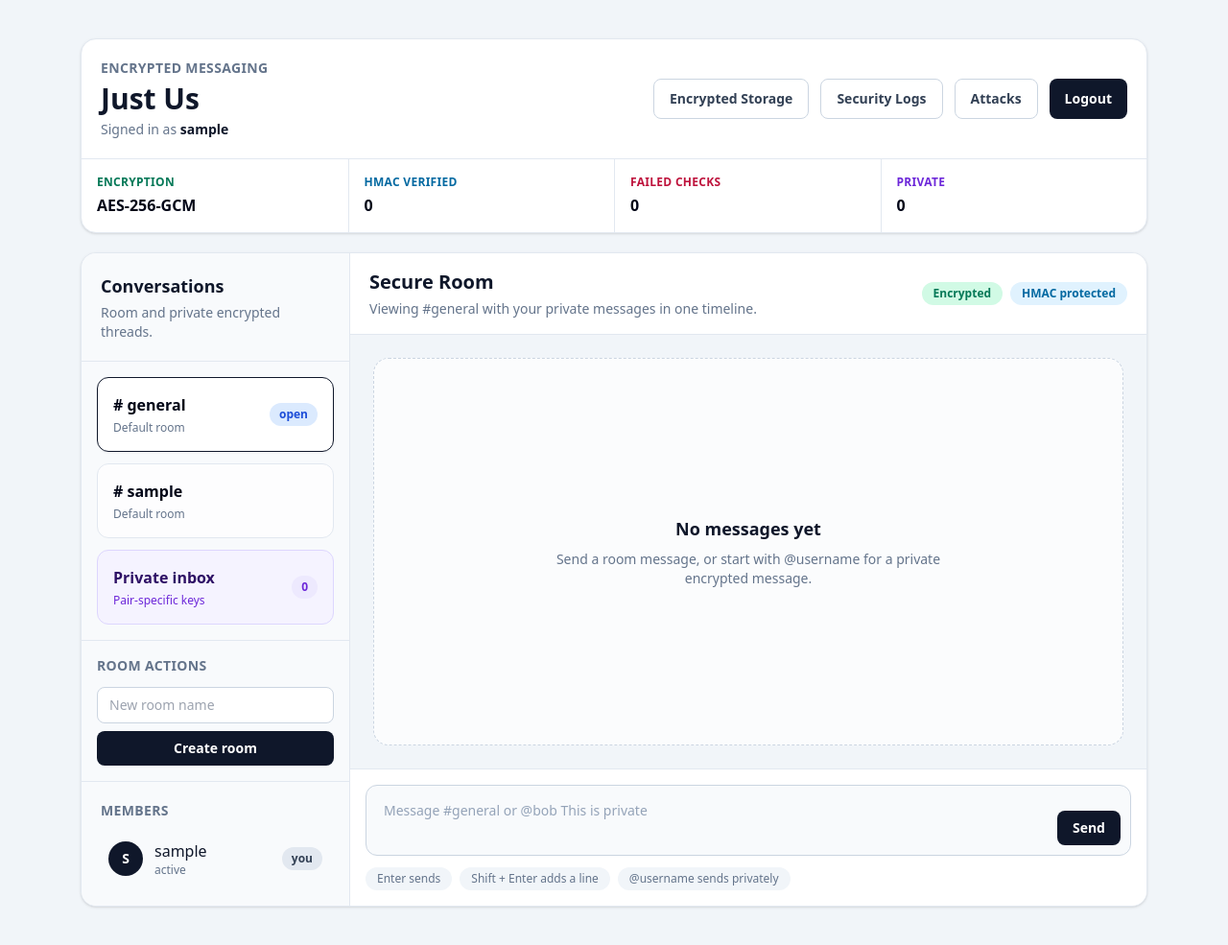
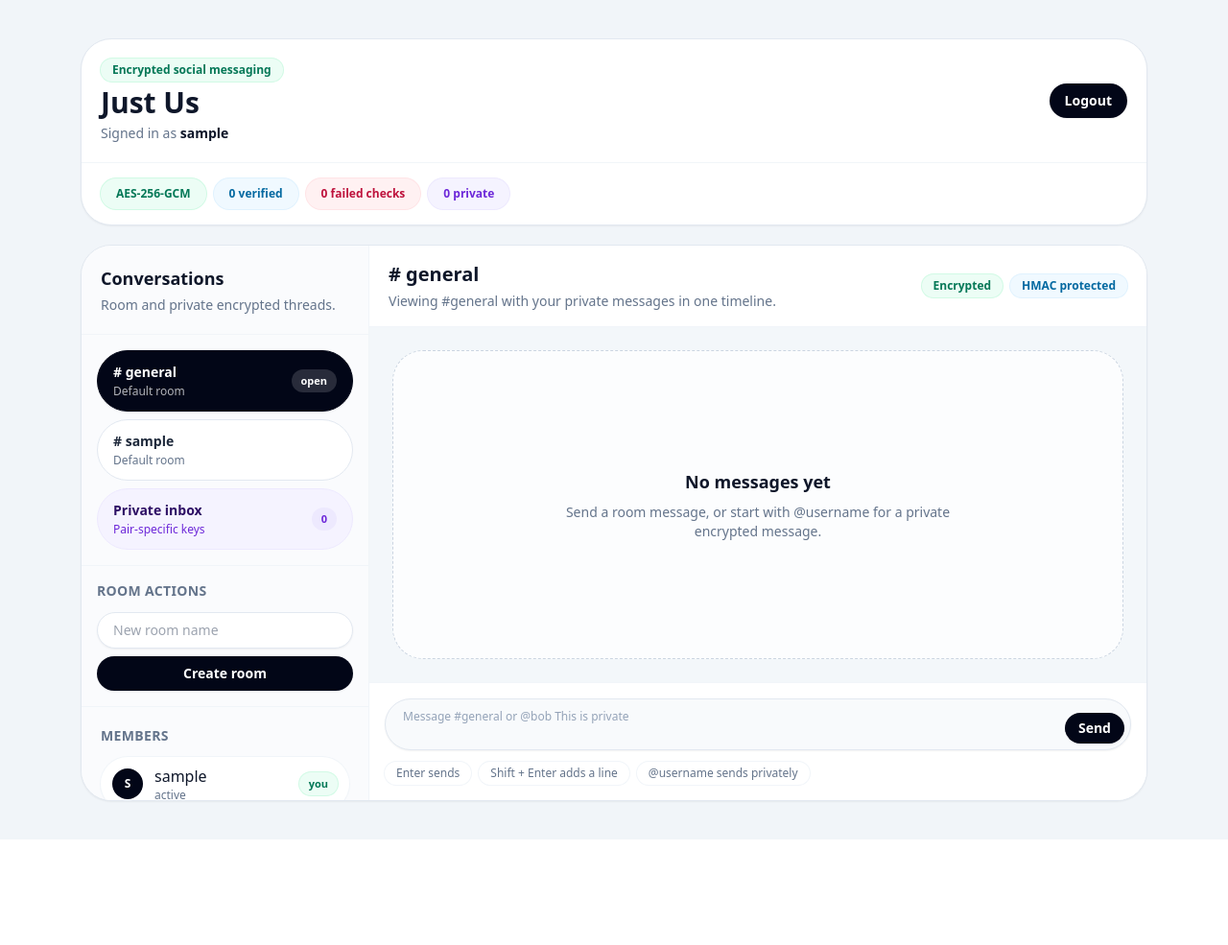
Before and after one commit to CobbyIsWinning/just_us, a FastAPI app: page /room in a window 1280 px wide. Shown: the whole page at 96% size. After the commit the page ends 875 px from the top, so only its background shows below. Run offline with FastAPI, Linux system fonts and the light colour scheme; the visitor is signed in with stand-in values (Sample User, id 1); tables that the repository leaves empty hold one stand-in row (values such as "Sample post"); some libraries are stand-ins or nearby versions.

Commit message:
ui change for room scroll

```diff
--- a/app/templates/room.html
+++ b/app/templates/room.html
@@ -2,11 +2,11 @@
 
 {% block content %}
 <section class="space-y-5">
-    <header class="overflow-hidden rounded-2xl border border-slate-200 bg-white shadow">
-        <div class="flex flex-col gap-5 border-b border-slate-200 px-5 py-5 lg:flex-row lg:items-center lg:justify-between">
+    <header class="overflow-hidden rounded-[2rem] border border-slate-200 bg-white shadow-sm">
+        <div class="flex flex-col gap-5 border-b border-slate-100 px-5 py-5 lg:flex-row lg:items-center lg:justify-between">
             <div>
-                <p class="text-sm font-semibold uppercase tracking-wide text-slate-500">
-                    Encrypted messaging
+                <p class="w-fit rounded-full bg-emerald-50 px-3 py-1 text-xs font-semibold text-emerald-700 ring-1 ring-emerald-100">
+                    Encrypted social messaging
                 </p>
 
                 <h1 class="mt-1 text-3xl font-bold tracking-normal">
@@ -23,114 +23,81 @@
 
             <nav class="flex flex-wrap gap-3">
                 <a
-                    href="/dev/storage"
-                    class="inline-flex items-center justify-center rounded-lg border border-slate-300 px-4 py-2.5 text-sm font-semibold text-slate-700 hover:bg-slate-100"
-                >
-                    Encrypted Storage
-                </a>
-
-                <a
-                    href="/logs"
-                    class="inline-flex items-center justify-center rounded-lg border border-slate-300 px-4 py-2.5 text-sm font-semibold text-slate-700 hover:bg-slate-100"
-                >
-                    Security Logs
-                </a>
-
-                <a
-                    href="/attacks"
-                    class="inline-flex items-center justify-center rounded-lg border border-slate-300 px-4 py-2.5 text-sm font-semibold text-slate-700 hover:bg-slate-100"
-                >
-                    Attacks
-                </a>
-
-                <a
                     href="/logout"
-                    class="inline-flex items-center justify-center rounded-lg bg-slate-900 px-4 py-2.5 text-sm font-semibold text-white hover:bg-slate-700"
+                    class="inline-flex items-center justify-center rounded-full bg-slate-950 px-4 py-2 text-sm font-semibold text-white shadow-sm hover:bg-slate-800"
                 >
                     Logout
                 </a>
             </nav>
         </div>
 
-        <div class="grid grid-cols-2 divide-x divide-y divide-slate-200 md:grid-cols-4 md:divide-y-0">
-            <div class="p-4">
-                <p class="text-xs font-semibold uppercase tracking-wide text-emerald-700">
-                    Encryption
-                </p>
-                <p class="mt-1 font-bold text-slate-950">
+        <div class="flex flex-wrap gap-2 px-5 py-4">
+            <div class="rounded-full bg-emerald-50 px-4 py-2 ring-1 ring-emerald-100">
+                <p class="text-xs font-semibold text-emerald-700">
                     AES-256-GCM
                 </p>
             </div>
 
-            <div class="p-4">
-                <p class="text-xs font-semibold uppercase tracking-wide text-sky-700">
-                    HMAC verified
-                </p>
-                <p class="mt-1 font-bold text-slate-950">
-                    {{ security_summary.verified_messages }}
+            <div class="rounded-full bg-sky-50 px-4 py-2 ring-1 ring-sky-100">
+                <p class="text-xs font-semibold text-sky-700">
+                    {{ security_summary.verified_messages }} verified
                 </p>
             </div>
 
-            <div class="p-4">
-                <p class="text-xs font-semibold uppercase tracking-wide text-rose-700">
-                    Failed checks
-                </p>
-                <p class="mt-1 font-bold text-slate-950">
-                    {{ security_summary.failed_messages }}
+            <div class="rounded-full bg-rose-50 px-4 py-2 ring-1 ring-rose-100">
+                <p class="text-xs font-semibold text-rose-700">
+                    {{ security_summary.failed_messages }} failed checks
                 </p>
             </div>
 
-            <div class="p-4">
-                <p class="text-xs font-semibold uppercase tracking-wide text-violet-700">
-                    Private
-                </p>
-                <p class="mt-1 font-bold text-slate-950">
-                    {{ security_summary.private_messages }}
+            <div class="rounded-full bg-violet-50 px-4 py-2 ring-1 ring-violet-100">
+                <p class="text-xs font-semibold text-violet-700">
+                    {{ security_summary.private_messages }} private
                 </p>
             </div>
         </div>
     </header>
 
     {% if error %}
-        <div class="rounded-xl border border-red-200 bg-red-50 px-4 py-3 text-red-800">
+        <div class="rounded-full border border-red-200 bg-red-50 px-4 py-3 text-sm font-medium text-red-800">
             {{ error }}
         </div>
     {% endif %}
 
     {% if success %}
-        <div class="rounded-xl border border-green-200 bg-green-50 px-4 py-3 text-green-800">
+        <div class="rounded-full border border-green-200 bg-green-50 px-4 py-3 text-sm font-medium text-green-800">
             {{ success }}
         </div>
     {% endif %}
 
-    <div class="grid min-h-[680px] grid-cols-1 overflow-hidden rounded-2xl border border-slate-200 bg-white shadow lg:grid-cols-[280px_1fr]">
-        <aside class="border-b border-slate-200 bg-slate-50 lg:border-b-0 lg:border-r">
-            <div class="border-b border-slate-200 p-5">
+    <div class="grid h-[calc(100vh-220px)] min-h-[560px] grid-cols-1 overflow-hidden rounded-[2rem] border border-slate-200 bg-white shadow-sm lg:grid-cols-[300px_1fr]">
+        <aside class="overflow-y-auto border-b border-slate-100 bg-slate-50/70 lg:border-b-0 lg:border-r">
+            <div class="border-b border-slate-100 p-5">
                 <h2 class="text-lg font-bold">Conversations</h2>
                 <p class="mt-1 text-sm text-slate-500">
                     Room and private encrypted threads.
                 </p>
             </div>
 
-            <div class="space-y-3 p-4">
+            <div class="space-y-2 p-4">
                 {% for room in user_rooms %}
                     <a
                         href="/room?room={{ room.slug }}"
                         class="
-                            block rounded-xl border p-4
+                            block rounded-full border px-4 py-3 transition
                             {% if room.id == active_room.id %}
-                                border-slate-900 bg-white shadow-sm
+                                border-slate-950 bg-slate-950 text-white shadow-sm
                             {% else %}
-                                border-slate-200 bg-white/70 hover:bg-white
+                                border-slate-200 bg-white text-slate-800 hover:bg-slate-100
                             {% endif %}
                         "
                     >
                         <div class="flex items-center justify-between gap-3">
                             <div class="min-w-0">
-                                <p class="truncate font-semibold text-slate-950">
+                                <p class="truncate text-sm font-semibold">
                                     # {{ room.slug }}
                                 </p>
-                                <p class="mt-1 text-xs text-slate-500">
+                                <p class="{% if room.id == active_room.id %}text-white/70{% else %}text-slate-500{% endif %} mt-0.5 text-xs">
                                     {% if room.is_default %}
                                         Default room
                                     {% else %}
@@ -140,7 +107,7 @@
                             </div>
 
                             {% if room.id == active_room.id %}
-                                <span class="rounded-full bg-blue-100 px-2.5 py-1 text-xs font-semibold text-blue-700">
+                                <span class="rounded-full bg-white/15 px-2.5 py-1 text-[11px] font-semibold text-white">
                                     open
                                 </span>
                             {% endif %}
@@ -148,25 +115,25 @@
                     </a>
                 {% endfor %}
 
-                <div class="rounded-xl border border-violet-200 bg-violet-50 p-4">
+                <div class="rounded-full border border-violet-100 bg-violet-50 px-4 py-3">
                     <div class="flex items-center justify-between gap-3">
                         <div class="min-w-0">
-                            <p class="truncate font-semibold text-violet-950">
+                            <p class="truncate text-sm font-semibold text-violet-950">
                                 Private inbox
                             </p>
-                            <p class="mt-1 text-xs text-violet-700">
+                            <p class="mt-0.5 text-xs text-violet-700">
                                 Pair-specific keys
                             </p>
                         </div>
 
-                        <span class="rounded-full bg-violet-100 px-2.5 py-1 text-xs font-semibold text-violet-700">
+                        <span class="rounded-full bg-violet-100 px-2.5 py-1 text-[11px] font-semibold text-violet-700">
                             {{ private_messages | length }}
                         </span>
                     </div>
                 </div>
             </div>
 
-            <div class="border-t border-slate-200 p-4">
+            <div class="border-t border-slate-100 p-4">
                 <h2 class="mb-3 text-sm font-bold uppercase tracking-wide text-slate-500">
                     Room actions
                 </h2>
@@ -182,12 +149,12 @@
                         required
                         minlength="3"
                         placeholder="New room name"
-                        class="w-full rounded-lg border border-slate-300 bg-white px-3 py-2 text-sm focus:border-slate-900 focus:outline-none focus:ring-2 focus:ring-slate-200"
+                        class="w-full rounded-full border border-slate-200 bg-white px-4 py-2 text-sm shadow-sm focus:border-slate-900 focus:outline-none focus:ring-2 focus:ring-slate-200"
                     >
 
                     <button
                         type="submit"
-                        class="inline-flex w-full items-center justify-center gap-2 rounded-lg bg-slate-900 px-3 py-2 text-sm font-semibold text-white hover:bg-slate-700 disabled:hover:bg-slate-900"
+                        class="inline-flex w-full items-center justify-center gap-2 rounded-full bg-slate-950 px-3 py-2 text-sm font-semibold text-white shadow-sm hover:bg-slate-800 disabled:hover:bg-slate-950"
                         data-submit-button
                         data-loading-text="Creating..."
                     >
@@ -210,7 +177,7 @@
                         <select
                             name="room_slug"
                             required
-                            class="w-full rounded-lg border border-slate-300 bg-white px-3 py-2 text-sm focus:border-slate-900 focus:outline-none focus:ring-2 focus:ring-slate-200"
+                            class="w-full rounded-full border border-slate-200 bg-white px-4 py-2 text-sm shadow-sm focus:border-slate-900 focus:outline-none focus:ring-2 focus:ring-slate-200"
                         >
                             {% for room in joinable_rooms %}
                                 <option value="{{ room.slug }}">
@@ -221,7 +188,7 @@
 
                         <button
                             type="submit"
-                            class="inline-flex w-full items-center justify-center gap-2 rounded-lg border border-slate-300 bg-white px-3 py-2 text-sm font-semibold text-slate-700 hover:bg-slate-100 disabled:hover:bg-white"
+                            class="inline-flex w-full items-center justify-center gap-2 rounded-full border border-slate-200 bg-white px-3 py-2 text-sm font-semibold text-slate-700 shadow-sm hover:bg-slate-50 disabled:hover:bg-white"
                             data-submit-button
                             data-loading-text="Joining..."
                         >
@@ -250,7 +217,7 @@
 
                         <button
                             type="submit"
-                            class="inline-flex w-full items-center justify-center gap-2 rounded-lg border border-red-200 bg-red-50 px-3 py-2 text-sm font-semibold text-red-700 hover:bg-red-100 disabled:hover:bg-red-50"
+                            class="inline-flex w-full items-center justify-center gap-2 rounded-full border border-red-200 bg-red-50 px-3 py-2 text-sm font-semibold text-red-700 shadow-sm hover:bg-red-100 disabled:hover:bg-red-50"
                             data-submit-button
                             data-loading-text="Leaving..."
                         >
@@ -265,7 +232,7 @@
                 {% endif %}
             </div>
 
-            <div class="border-t border-slate-200 p-5">
+            <div class="border-t border-slate-100 p-5">
                 <h2 class="mb-3 text-sm font-bold uppercase tracking-wide text-slate-500">
                     Members
                 </h2>
@@ -273,8 +240,8 @@
                 {% if users %}
                     <ul class="space-y-2">
                         {% for user in users %}
-                            <li class="flex items-center gap-3 rounded-xl px-2 py-2">
-                                <span class="flex h-9 w-9 shrink-0 items-center justify-center rounded-full bg-slate-900 text-sm font-bold uppercase text-white">
+                            <li class="flex items-center gap-3 rounded-full bg-white px-3 py-2 shadow-sm ring-1 ring-slate-100">
+                                <span class="flex h-8 w-8 shrink-0 items-center justify-center rounded-full bg-slate-950 text-xs font-bold uppercase text-white">
                                     {{ user.username[:1] }}
                                 </span>
 
@@ -288,7 +255,7 @@
                                 </div>
 
                                 {% if user.username == username %}
-                                    <span class="rounded-full bg-slate-200 px-2.5 py-1 text-xs font-semibold text-slate-700">
+                                    <span class="rounded-full bg-emerald-50 px-2.5 py-1 text-[11px] font-semibold text-emerald-700 ring-1 ring-emerald-100">
                                         you
                                     </span>
                                 {% endif %}
@@ -303,40 +270,40 @@
             </div>
         </aside>
 
-        <section class="flex min-h-[680px] flex-col bg-slate-100">
-            <div class="flex flex-col gap-3 border-b border-slate-200 bg-white px-5 py-4 sm:flex-row sm:items-center sm:justify-between">
+        <section class="flex min-h-0 flex-col bg-slate-100/80">
+            <div class="flex flex-col gap-3 border-b border-slate-100 bg-white px-5 py-4 sm:flex-row sm:items-center sm:justify-between">
                 <div>
-                    <h2 class="text-xl font-bold">Secure Room</h2>
+                    <h2 class="text-xl font-bold"># {{ active_room.slug }}</h2>
                     <p class="mt-1 text-sm text-slate-500">
                         Viewing #{{ active_room.slug }} with your private messages in one timeline.
                     </p>
                 </div>
 
                 <div class="flex flex-wrap gap-2">
-                    <span class="rounded-full bg-emerald-100 px-3 py-1 text-xs font-semibold text-emerald-700">
+                    <span class="rounded-full bg-emerald-50 px-3 py-1 text-xs font-semibold text-emerald-700 ring-1 ring-emerald-100">
                         Encrypted
                     </span>
-                    <span class="rounded-full bg-sky-100 px-3 py-1 text-xs font-semibold text-sky-700">
+                    <span class="rounded-full bg-sky-50 px-3 py-1 text-xs font-semibold text-sky-700 ring-1 ring-sky-100">
                         HMAC protected
                     </span>
                 </div>
             </div>
 
-            <div class="flex-1 space-y-5 overflow-y-auto px-4 py-6 sm:px-6">
+            <div class="min-h-0 flex-1 space-y-4 overflow-y-auto px-4 py-6 sm:px-6">
                 {% if messages %}
                     {% for message in messages %}
                         {% set is_self = message.sender == username %}
                         <article class="flex {% if is_self %}justify-end{% else %}justify-start{% endif %}">
-                            <div class="flex max-w-[86%] gap-2 sm:max-w-[68%] {% if is_self %}flex-row-reverse{% endif %}">
+                            <div class="flex max-w-[88%] gap-2 sm:max-w-[70%] {% if is_self %}flex-row-reverse{% endif %}">
                                 <span
                                     class="
-                                        mt-1 flex h-7 w-7 shrink-0 items-center justify-center rounded-full text-xs font-bold uppercase
+                                        mt-1 flex h-8 w-8 shrink-0 items-center justify-center rounded-full text-xs font-bold uppercase shadow-sm
                                         {% if is_self %}
-                                            bg-slate-900 text-white
+                                            bg-slate-950 text-white
                                         {% elif message.message_type == 'private' %}
                                             bg-violet-600 text-white
                                         {% else %}
-                                            bg-white text-slate-700 ring-1 ring-slate-200
+                                            bg-white text-slate-700 ring-1 ring-slate-100
                                         {% endif %}
                                     "
                                 >
@@ -345,26 +312,26 @@
 
                                 <div class="space-y-1.5 {% if is_self %}items-end text-right{% endif %}">
                                     <div class="flex flex-wrap items-center gap-1.5 {% if is_self %}justify-end{% endif %}">
-                                        <span class="text-xs font-semibold text-slate-700">
+                                        <span class="text-xs font-semibold text-slate-600">
                                             {{ message.sender }}
                                         </span>
 
                                         {% if message.message_type == "private" %}
-                                            <span class="rounded-full bg-violet-100 px-2 py-0.5 text-[11px] font-semibold text-violet-700">
+                                            <span class="rounded-full bg-violet-50 px-2.5 py-1 text-[11px] font-semibold text-violet-700 ring-1 ring-violet-100">
                                                 Private to @{{ message.recipient }}
                                             </span>
                                         {% else %}
-                                            <span class="rounded-full bg-blue-100 px-2 py-0.5 text-[11px] font-semibold text-blue-700">
+                                            <span class="rounded-full bg-blue-50 px-2.5 py-1 text-[11px] font-semibold text-blue-700 ring-1 ring-blue-100">
                                                 General
                                             </span>
                                         {% endif %}
 
                                         {% if message.integrity_verified %}
-                                            <span class="rounded-full bg-green-100 px-2 py-0.5 text-[11px] font-semibold text-green-700">
+                                            <span class="rounded-full bg-green-50 px-2.5 py-1 text-[11px] font-semibold text-green-700 ring-1 ring-green-100">
                                                 Verified
                                             </span>
                                         {% else %}
-                                            <span class="rounded-full bg-red-100 px-2 py-0.5 text-[11px] font-semibold text-red-700">
+                                            <span class="rounded-full bg-red-50 px-2.5 py-1 text-[11px] font-semibold text-red-700 ring-1 ring-red-100">
                                                 Failed HMAC
                                             </span>
                                         {% endif %}
@@ -372,15 +339,15 @@
 
                                     <div
                                         class="
-                                            rounded-xl px-3 py-2 text-left text-sm shadow-sm
+                                            rounded-[1.35rem] px-3.5 py-2 text-left text-sm shadow-sm
                                             {% if not message.integrity_verified %}
                                                 border border-red-200 bg-red-50 text-red-900
                                             {% elif is_self %}
-                                                bg-slate-900 text-white
+                                                bg-slate-950 text-white
                                             {% elif message.message_type == 'private' %}
-                                                border border-violet-200 bg-violet-50 text-slate-900
+                                                border border-violet-100 bg-violet-50 text-slate-900
                                             {% else %}
-                                                border border-slate-200 bg-white text-slate-900
+                                                border border-slate-100 bg-white text-slate-900
                                             {% endif %}
                                         "
                                     >
@@ -397,7 +364,7 @@
                         </article>
                     {% endfor %}
                 {% else %}
-                    <div class="flex h-full min-h-80 items-center justify-center rounded-2xl border border-dashed border-slate-300 bg-white/70 p-8 text-center">
+                    <div class="flex h-full min-h-80 items-center justify-center rounded-[2rem] border border-dashed border-slate-300 bg-white/70 p-8 text-center">
                         <div>
                             <h3 class="text-lg font-bold text-slate-900">
                                 No messages yet
@@ -413,7 +380,7 @@
             <form
                 method="post"
                 action="/room/messages"
-                class="border-t border-slate-200 bg-white p-4"
+                class="border-t border-slate-100 bg-white p-4"
                 data-submit-guard
             >
                 <input
@@ -422,18 +389,18 @@
                     value="{{ active_room.slug }}"
                 >
 
-                <div class="flex flex-col gap-2 rounded-xl border border-slate-300 bg-slate-50 p-2.5 focus-within:border-slate-900 focus-within:ring-2 focus-within:ring-slate-200 sm:flex-row sm:items-end">
+                <div class="flex flex-col gap-2 rounded-full border border-slate-200 bg-slate-50 p-1.5 shadow-sm focus-within:border-slate-900 focus-within:ring-2 focus-within:ring-slate-200 sm:flex-row sm:items-end">
                     <textarea
                         name="content"
                         required
                         data-submit-on-enter
                         placeholder="Message #{{ active_room.slug }} or @bob This is private"
-                        class="min-h-10 flex-1 resize-none border-0 bg-transparent px-2 py-1.5 text-sm text-slate-900 placeholder:text-slate-400 focus:outline-none focus:ring-0"
+                        class="min-h-7 flex-1 resize-none border-0 bg-transparent px-3 py-1 text-xs text-slate-900 placeholder:text-slate-400 focus:outline-none focus:ring-0"
                     ></textarea>
 
                     <button
                         type="submit"
-                        class="inline-flex shrink-0 items-center justify-center gap-2 rounded-lg bg-slate-900 px-4 py-2 text-sm font-semibold text-white hover:bg-slate-700 disabled:hover:bg-slate-900"
+                        class="inline-flex shrink-0 items-center justify-center gap-2 rounded-full bg-slate-950 px-3.5 py-1.5 text-sm font-semibold text-white shadow-sm hover:bg-slate-800 disabled:hover:bg-slate-950"
                         data-submit-button
                         data-loading-text="Sending..."
                     >
@@ -447,13 +414,13 @@
                 </div>
 
                 <div class="mt-3 flex flex-wrap gap-2 text-xs text-slate-500">
-                    <span class="rounded-full bg-slate-100 px-3 py-1">
+                    <span class="rounded-full bg-white px-3 py-1 ring-1 ring-slate-100">
                         Enter sends
                     </span>
-                    <span class="rounded-full bg-slate-100 px-3 py-1">
+                    <span class="rounded-full bg-white px-3 py-1 ring-1 ring-slate-100">
                         Shift + Enter adds a line
                     </span>
-                    <span class="rounded-full bg-slate-100 px-3 py-1">
+                    <span class="rounded-full bg-white px-3 py-1 ring-1 ring-slate-100">
                         @username sends privately
                     </span>
                 </div>
```
